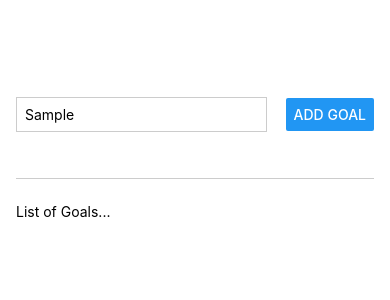
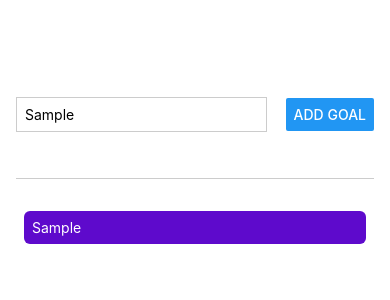
Before and after one commit to chestraxx/react-native-learning, a React Native app in the folder 00RNProject/: screen / in a window 390 px wide. Both pictures are taken after typing "Sample" into the empty fields and a click on the button "ADD GOAL". Shown: the top 300 px of the page. Built offline with nearby package versions, Linux system fonts and the light colour scheme.

Commit message:
feat: allow to add goal to goal list

```diff
--- a/00RNProject/App.js
+++ b/00RNProject/App.js
@@ -1,15 +1,36 @@
+import {useState} from 'react';
 import {StyleSheet, Text, View, Button, TextInput} from 'react-native';
 
 export default function App() {
+  const [enteredGoalText, setEnteredGoalText] = useState('');
+  const [courseGoals, setCourseGoals] = useState([]);
+
+  function goalInputHandler(enteredText) {
+    setEnteredGoalText(enteredText);
+  }
+
+  function addGoalHandler() {
+    setEnteredGoalText('');
+    setCourseGoals([...courseGoals, enteredGoalText]);
+  }
+
   return (
     <View style={styles.appContainer}>
       <View style={styles.inputContainer}>
-        <TextInput style={styles.textInput} placeholder="Your course goal!" />
-        <Button title="Add Goal" />
+        <TextInput
+          style={styles.textInput}
+          placeholder="Your course goal!"
+          onChangeText={goalInputHandler}
+        />
+        <Button title="Add Goal" onPress={addGoalHandler} />
       </View>
 
       <View style={styles.goalContainer}>
-        <Text style>List of Goals...</Text>
+        {courseGoals.map((goal, index) => (
+          <Text key={index} style={styles.goalItem}>
+            {goal}
+          </Text>
+        ))}
       </View>
     </View>
   );
@@ -49,5 +70,6 @@
     padding: 8,
     borderRadius: 6,
     backgroundColor: '#5e0acc',
+    color: 'white',
   },
 });
```
